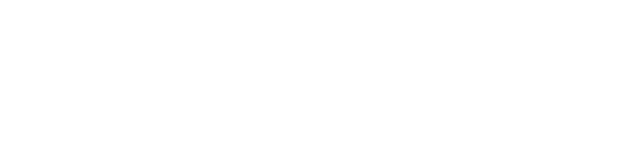
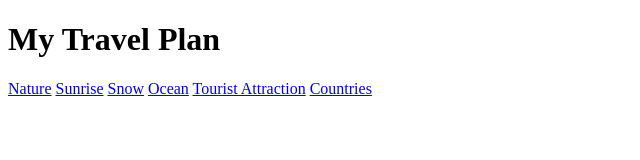
Before and after one commit to akichris/My-travel-plan, a plain HTML site: page index.html in a window 1280 px wide. Shown: the whole page, without its empty margins (0-640 px from the left). Drawn offline with Linux system fonts and the light colour scheme.

Commit message:
Update index.html

```diff
--- a/index.html
+++ b/index.html
@@ -6,6 +6,13 @@
     <title>My travel plan</title>
 </head>
 <body>
+    <h1>My Travel Plan</h1>
+    <a href="nature.html">Nature</a>
+    <a href="sunrise.html">Sunrise</a>
+    <a href="snow.html">Snow</a>
+    <a href="ocean.html">Ocean</a>
+    <a href="tourist-attraction.html">Tourist Attraction</a>
+    <a href="country.html">Countries</a>
 
 </body>
 </html>
```
